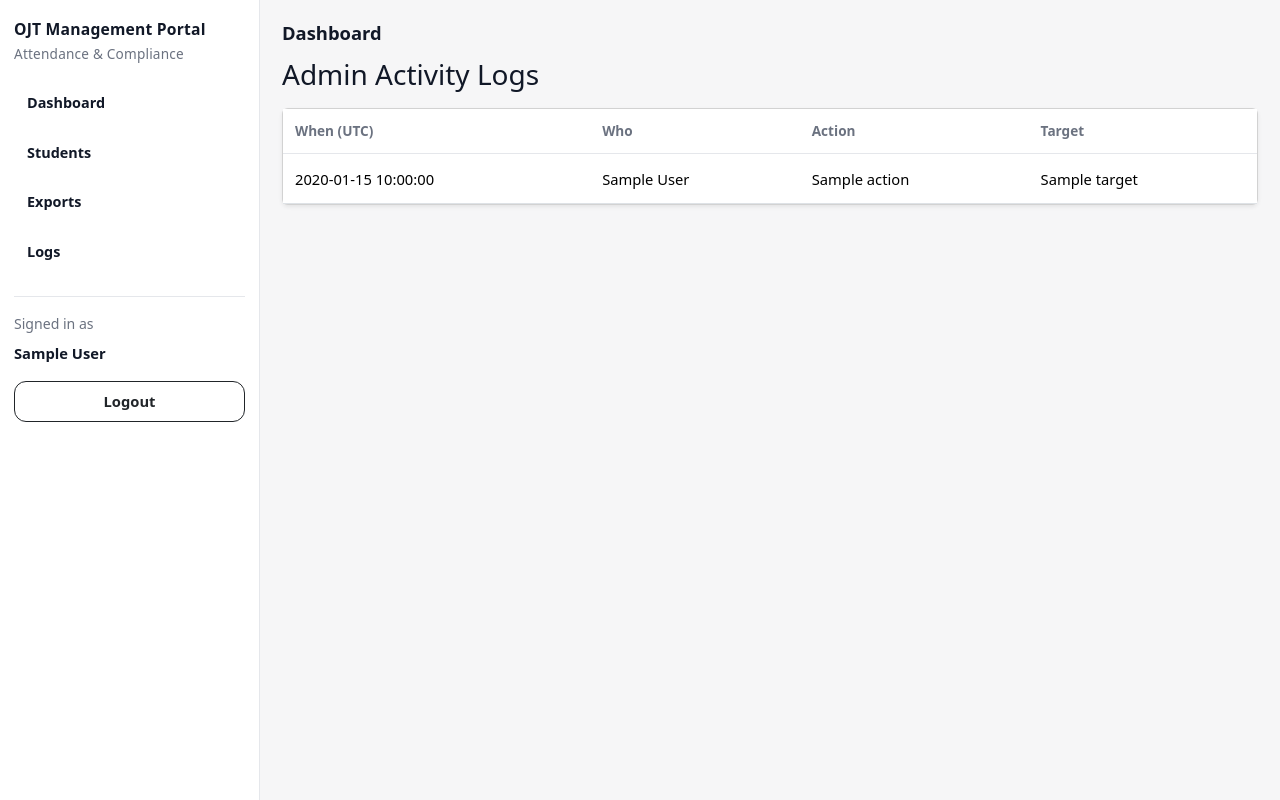
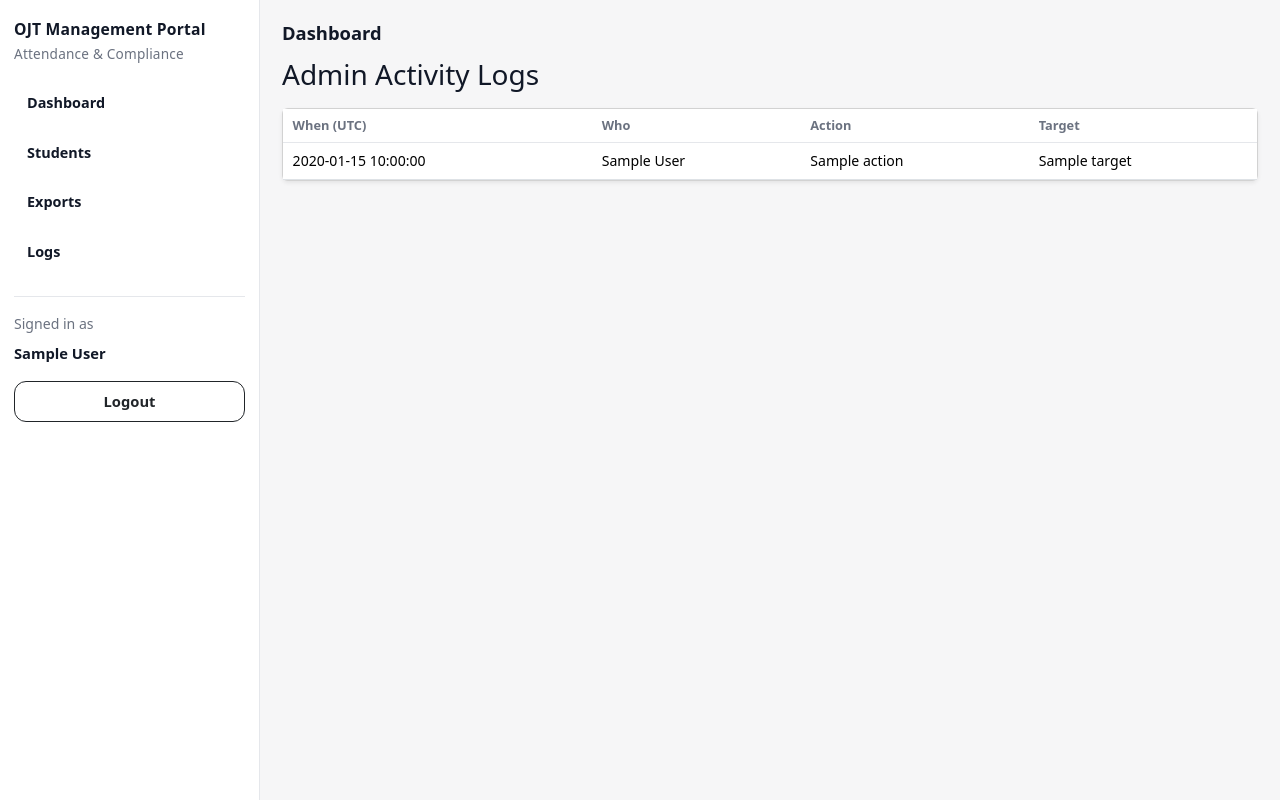
Before and after one commit to YuriBeginner/messenger-dtr, a Flask app: page /admin/logs in a window 1280 px wide. Run offline with Flask 3, Linux system fonts and the light colour scheme; the visitor is signed in with stand-in values (Sample User, id 1); a database or web service that is not in the repository returns one stand-in record (values such as "Sample title"); some libraries are stand-ins or nearby versions.

Commit message:
Update base.html

```diff
--- a/templates/admin/base.html
+++ b/templates/admin/base.html
@@ -90,14 +90,15 @@
     /* Badges: smaller + softer (premium grayscale system) */
     .badge-soft {
       border-radius: 999px;
-      padding: 5px 10px;
+      padding: 4px 8px;
       font-weight: 600;
-      font-size: 0.78rem;
+      font-size: 0.75rem;
       line-height: 1;
       display: inline-flex;
       align-items: center;
+      gap: 6px;
+      white-space: nowrap;
     }
-
     .b-gray  { background:#f3f4f6; color:#374151; border:1px solid #e5e7eb; }
     .b-green { background:#eaf7f1; color:#065f46; border:1px solid #d1fae5; }
     .b-yellow{ background:#fefce8; color:#854d0e; border:1px solid #fde68a; }
@@ -113,17 +114,10 @@
     .table tbody td { vertical-align: middle; }
     .table a { text-decoration: none; }
 
-    .table thead th {
-      padding: 0.75rem 0.75rem;
-      font-size: 0.85rem;
-      font-weight: 600;
+    .table-sm td, .table-sm th {
+      padding: 0.45rem 0.60rem; /* tighter rows */
+      font-size: 0.88rem;
     }
-
-    .table tbody td {
-      padding: 0.85rem 0.75rem;
-      font-size: 0.92rem;
-    }
-
 
     /* Inputs */
     .form-control {
```
